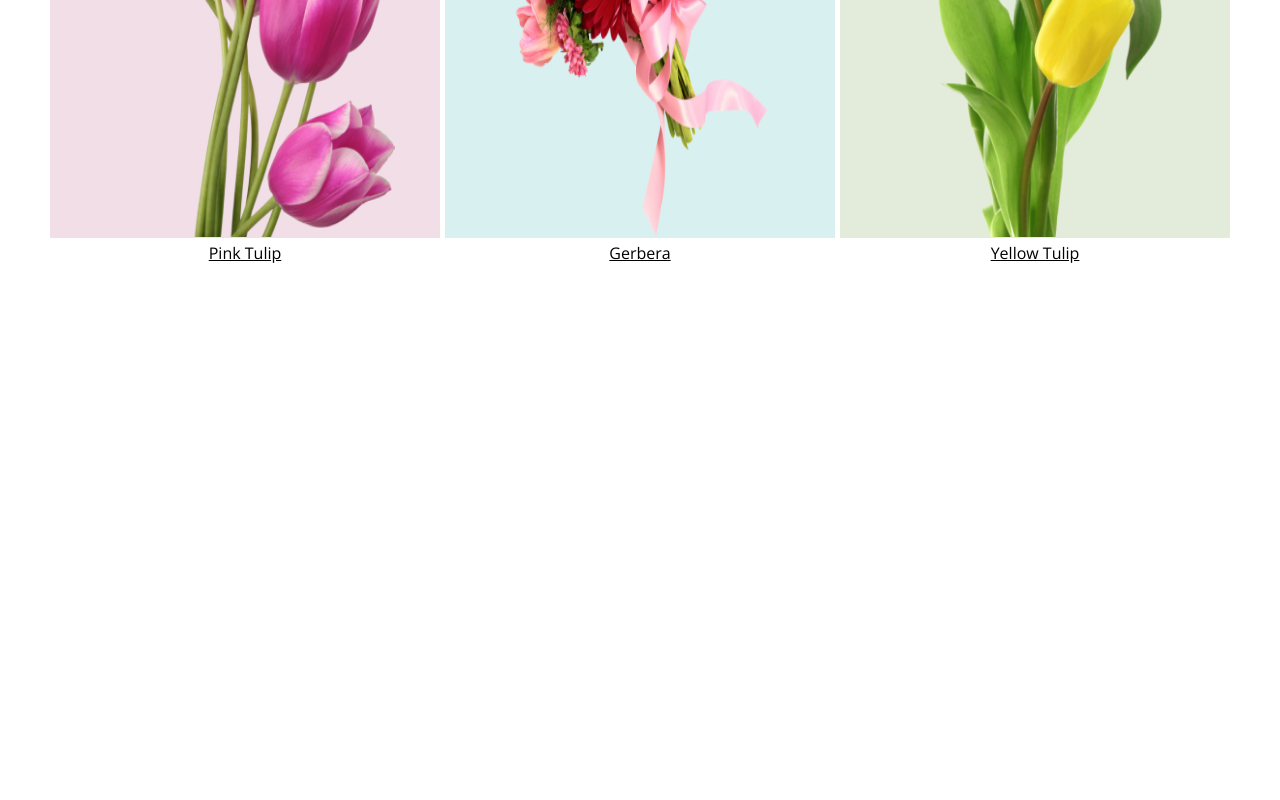
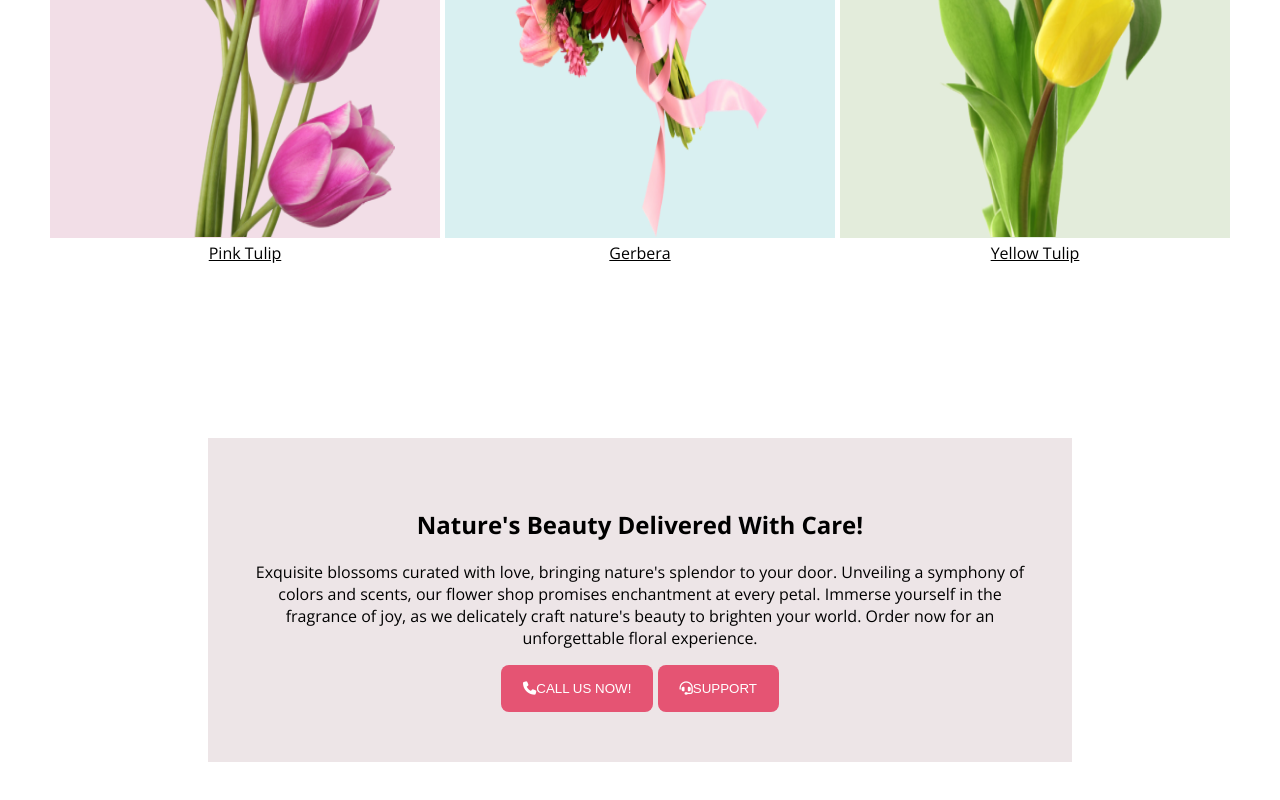
Before and after one commit to MoinulHossainsaqib/assignment-1-flower-shop, a plain HTML site: page index.html in a window 1280 px wide. Shown: the part 1610-2410 px from the top of the page. Before the commit the page ends 1874 px from the top, so only its background shows below. Drawn offline with nearby package versions, Linux system fonts and the light colour scheme.

Commit message:
second main section and icons added

```diff
--- a/index.html
+++ b/index.html
@@ -11,6 +11,7 @@
     <link href="https://fonts.googleapis.com/css2?family=Open+Sans:wght@400;700;800&display=swap" rel="stylesheet">
 
     <link rel="stylesheet" href="styles/flower.css">
+    <script src="https://kit.fontawesome.com/d8d25b1038.js" crossorigin="anonymous"></script>
 
 </head>
 
@@ -74,6 +75,37 @@
 
         </div>
 
+        <!-- SECOND MAIN SECTION -->
+
+        <div class="my-second-section">
+            <section>
+                <strong><h1>Nature's Beauty Delivered With Care!</h1></strong>
+                <P>Exquisite blossoms curated with love, bringing nature's splendor to your door. Unveiling a symphony of colors and scents, our flower shop promises enchantment at every petal. Immerse yourself in the fragrance of joy, as we delicately craft nature's beauty to brighten your world. Order now for an unforgettable floral experience.</P>
+
+                <button class="btn-primary"><i class="fa-solid fa-phone"></i>CALL US NOW!</button>
+
+                <button class="btn-primary"><i class="fa-solid fa-headset"></i>SUPPORT</button>
+
+
+
+
+
+
+
+            </section>
+
+
+
+
+
+
+
+
+
+
+
+        </div>
+
 
     </main>
 
--- a/styles/flower.css
+++ b/styles/flower.css
@@ -83,3 +83,14 @@ body {
 .yellow {
     color: black;
 }
+
+/* SECOND MAIN SECTION */
+
+.my-second-section{
+    margin-top: 200PX;
+    text-align: center;
+    background: rgba(77, 3, 19, 0.1);
+    padding: 50px 35px 50px 35px;
+    margin: 200px 200px;
+
+}
```
